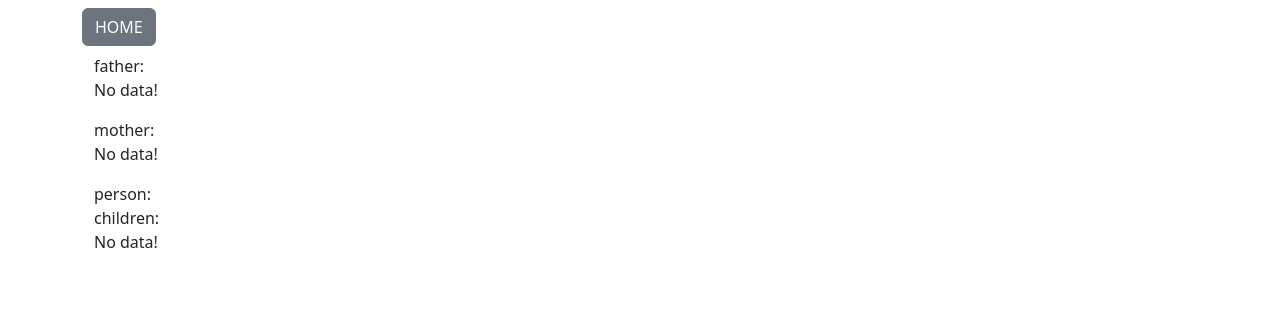
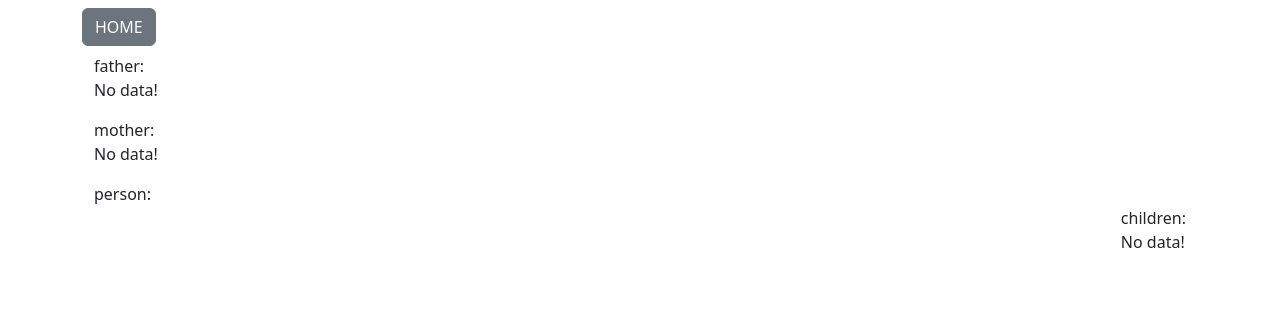
Before and after one commit to andriiguthub/Family-records, a Flask app: template templates/details.html in a window 1280 px wide. Shown: the top 314 px of the page. Run offline with Flask 3, Linux system fonts and the light colour scheme; the template is opened without the code that fills it, so the values that code supplies are empty.

Commit message:
Update details.html

```diff
--- a/templates/details.html
+++ b/templates/details.html
@@ -102,7 +102,7 @@
             {% endif %}
         </div>
     </div>
-    <div class="row">
+    <div class="row" style="justify-content: flex-end;">
         <div class="col-md-auto">
             children:<br />
 
```
